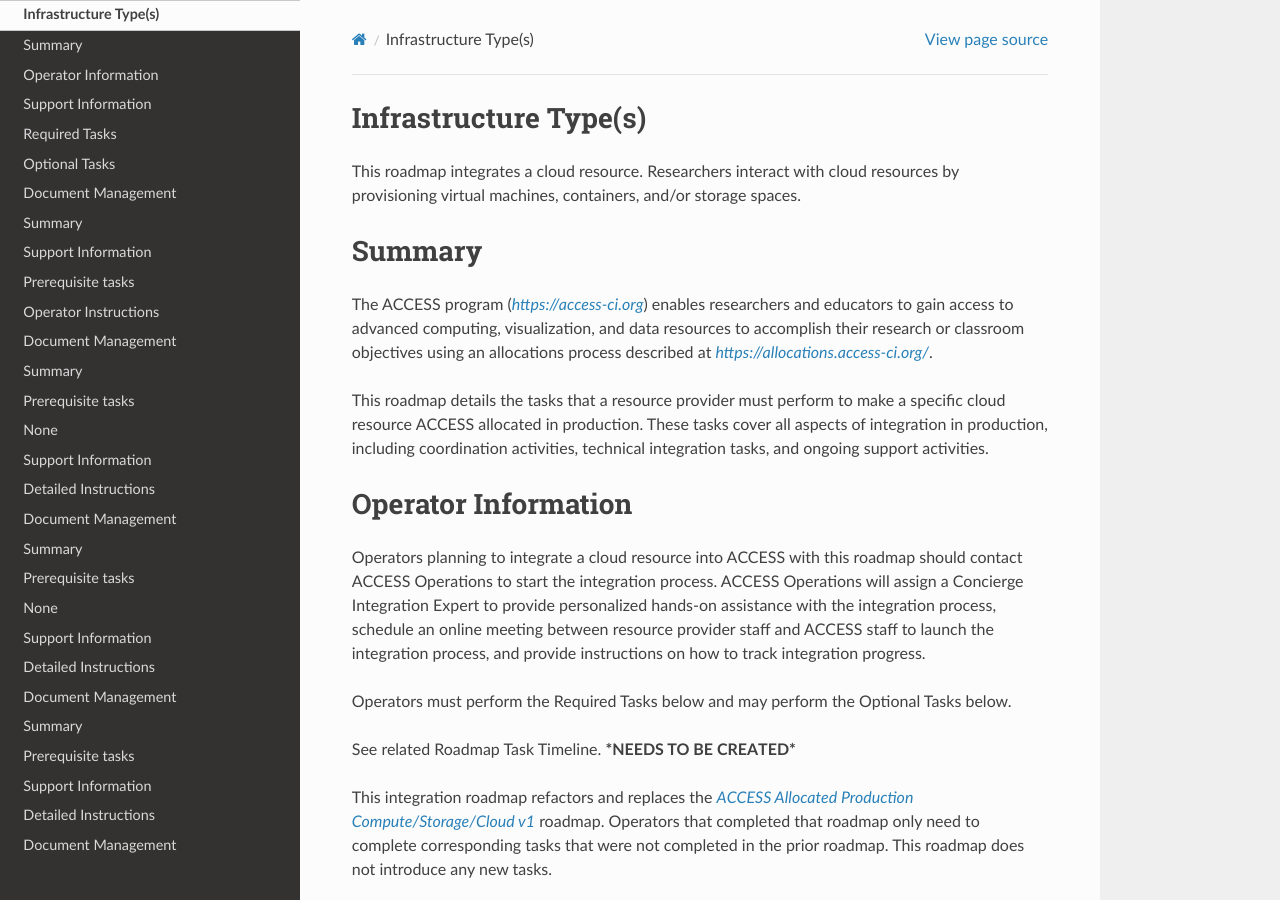
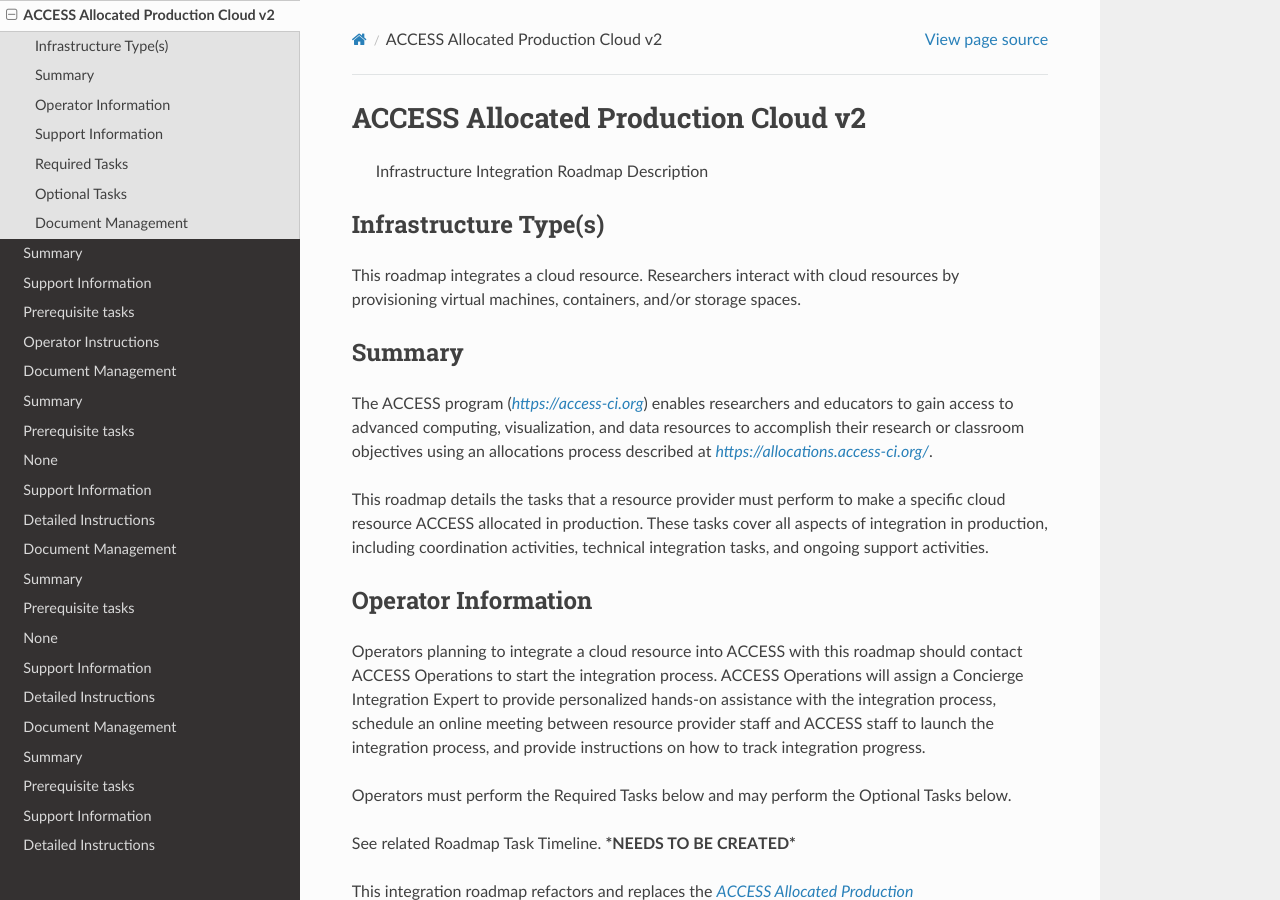
Before and after one commit to esiegmann/Integration_Roadmaps, a Sphinx documentation site: the page built from docs/source/ACCESS_Allocated_Production_Cloud_v2_-_Integration_Roadmap_Description.md, in a window 1280 px wide and 900 px high. Built offline with Sphinx 7.4.7 and the Read the Docs theme 2.0.0, drawn with Linux system fonts in a browser that asks for light colours.

Commit message:
Try Title->H1, Subtitle->normal text, and shifting sections to H2 and lower per Chris

```diff
--- a/docs/source/ACCESS_Allocated_Production_Cloud_v2_-_Integration_Roadmap_Description.md
+++ b/docs/source/ACCESS_Allocated_Production_Cloud_v2_-_Integration_Roadmap_Description.md
@@ -1,10 +1,14 @@
-# Infrastructure Type(s)
+# ACCESS Allocated Production Cloud v2
+
+> Infrastructure Integration Roadmap Description
+
+## Infrastructure Type(s)
 
 This roadmap integrates a cloud resource. Researchers interact with
 cloud resources by provisioning virtual machines, containers, and/or
 storage spaces.
 
-# Summary
+## Summary
 
 The ACCESS program ([*https://access-ci.org*](https://access-ci.org))
 enables researchers and educators to gain access to advanced computing,
@@ -18,7 +22,7 @@
 coordination activities, technical integration tasks, and ongoing
 support activities.
 
-# Operator Information
+## Operator Information
 
 Operators planning to integrate a cloud resource into ACCESS with this
 roadmap should contact ACCESS Operations to start the integration
@@ -44,7 +48,7 @@
 spreadsheet*](https://docs.google.com/spreadsheets/d/1ejgGUU-IVLEhTIXX3pmCNBSJ2e0yXwXxPpgZ2RHwM4Q/).
 **\*NEEDS UPDATING\***
 
-# Support Information
+## Support Information
 
 Resource providers needing assistance with roadmap activities may submit
 a ticket using the [*Support Portal ticket
@@ -70,7 +74,7 @@
 [*ACCESS RP Roadmaps
 FAQ*](https://docs.google.com/document/d/1VwYROB7sh4X_Tqvi_4XIkYD-jffBS4UykS6gEJesuQE/).
 
-# Required Tasks
+## Required Tasks
 
 1.  [*ACCESS Allocated Resource Integration Coordination
     > v1*](https://docs.google.com/document/d/1BRxGZ1c41Cexeck-th4ph3jJgqfJ7exs7glwTZQeDMg/edit?usp=share_link)
@@ -114,7 +118,7 @@
 14. [*Performance Data reporting
     > v1*](https://docs.google.com/document/d/1Tu3Z-3A-pUDmxs5iU1dtfBaReNSB7UkPLzWTErzST7c/edit?usp=share_link)
 
-# Optional Tasks
+## Optional Tasks
 
 1.  [*CONECTnet Integration
     > v1*](https://docs.google.com/document/d/1UbplfGyZZgfu3p98GTF-vv6xA40qHjSXjeWKM5fbykc/edit?usp=share_link)
@@ -125,7 +129,7 @@
 3.  [*Request RP/Site Staff Allocation
     > v1*](https://docs.google.com/document/d/1GaHU-7cA3bOFwMvwh3s-Ic9535ncfW741HGnxKFCIOc/edit?usp=share_link)
 
-# Document Management
+## Document Management
 
 **Status**: Draft
 
--- a/docs/source/ACCESS_Allocated_Production_Compute_v2_-_Integration_Roadmap_Description.md
+++ b/docs/source/ACCESS_Allocated_Production_Compute_v2_-_Integration_Roadmap_Description.md
@@ -1,4 +1,8 @@
-# Infrastructure Type(s)
+# ACCESS Allocated Production Compute v2
+
+> Infrastructure Integration Roadmap Description
+
+## Infrastructure Type(s)
 
 This roadmap integrates a high-performance computing “HPC” cluster
 ([*https://en.wikipedia.org/wiki/High-performance_computing*](https://en.wikipedia.org/wiki/High-performance_computing)).
@@ -10,7 +14,7 @@
 data, may use interactive or steared input, and may generate live or
 streamed visual output.
 
-# Summary
+## Summary
 
 The ACCESS program ([*https://access-ci.org*](https://access-ci.org))
 enables researchers and educators to gain access to advanced computing,
@@ -24,7 +28,7 @@
 in production, including coordination, technical integration tasks, and
 ongoing support activities.
 
-# Operator Information
+## Operator Information
 
 Operators planning to integrate an HPC resource into ACCESS with this
 roadmap should contact ACCESS Operations to start the integration
@@ -52,7 +56,7 @@
 spreadsheet*](https://docs.google.com/spreadsheets/d/1ejgGUU-IVLEhTIXX3pmCNBSJ2e0yXwXxPpgZ2RHwM4Q/).
 **\*NEEDS UPDATING\***
 
-# Support Information
+## Support Information
 
 Resource providers needing assistance with roadmap tasks may submit a
 ticket using the [*Support Portal ticket
@@ -80,7 +84,7 @@
 [*ACCESS RP Roadmaps
 FAQ*](https://docs.google.com/document/d/1VwYROB7sh4X_Tqvi_4XIkYD-jffBS4UykS6gEJesuQE/).
 
-# Required Tasks
+## Required Tasks
 
 1.  [*ACCESS Allocated Resource Integration Coordination
     > v1*](https://docs.google.com/document/d/1BRxGZ1c41Cexeck-th4ph3jJgqfJ7exs7glwTZQeDMg/edit?usp=share_link)
@@ -130,7 +134,7 @@
 16. [*Performance Data reporting
     > v1*](https://docs.google.com/document/d/1Tu3Z-3A-pUDmxs5iU1dtfBaReNSB7UkPLzWTErzST7c/edit?usp=share_link)
 
-# Optional Tasks
+## Optional Tasks
 
 1.  [*CONECTnet Integration
     > v1*](https://docs.google.com/document/d/1UbplfGyZZgfu3p98GTF-vv6xA40qHjSXjeWKM5fbykc/edit?usp=share_link)
@@ -144,7 +148,7 @@
 4.  [*Request RP/Site Staff Allocation
     > v1*](https://docs.google.com/document/d/1GaHU-7cA3bOFwMvwh3s-Ic9535ncfW741HGnxKFCIOc/edit?usp=share_link)
 
-# Document Management
+## Document Management
 
 **Status**: Draft
 
--- a/docs/source/ACCESS_Allocated_Production_Storage_v2_-_Integration_Roadmap_Description.md
+++ b/docs/source/ACCESS_Allocated_Production_Storage_v2_-_Integration_Roadmap_Description.md
@@ -1,10 +1,14 @@
-# Infrastructure Type(s)
+# ACCESS Allocated Production Storage v2
+
+> Infrastructure Integration Roadmap Description
+
+## Infrastructure Type(s)
 
 This roadmap integrates a storage resource. Researchers interact with
 storage by writing and reading data files from storage via storage
 interfaces.
 
-# Summary
+## Summary
 
 The ACCESS program ([*https://access-ci.org*](https://access-ci.org))
 enables researchers and educators to gain access to advanced computing,
@@ -18,7 +22,7 @@
 coordination activities, technical integration tasks, and ongoing
 support activities.
 
-# Operator Information
+## Operator Information
 
 Operators planning to integrate storage into ACCESS with this roadmap
 should contact ACCESS Operations to start the integration process.
@@ -44,7 +48,7 @@
 spreadsheet*](https://docs.google.com/spreadsheets/d/1ejgGUU-IVLEhTIXX3pmCNBSJ2e0yXwXxPpgZ2RHwM4Q/).
 **\*NEEDS UPDATING\***
 
-# Support Information
+## Support Information
 
 Resource providers needing assistance with roadmap activities may submit
 a ticket using the [*Support Portal ticket
@@ -70,7 +74,7 @@
 [*ACCESS RP Roadmaps
 FAQ*](https://docs.google.com/document/d/1VwYROB7sh4X_Tqvi_4XIkYD-jffBS4UykS6gEJesuQE/).
 
-# Required Tasks
+## Required Tasks
 
 1.  [*ACCESS Allocated Resource Integration Coordination
     > v1*](https://docs.google.com/document/d/1BRxGZ1c41Cexeck-th4ph3jJgqfJ7exs7glwTZQeDMg/edit?usp=share_link)
@@ -117,7 +121,7 @@
 15. [*Performance Data reporting
     > v1*](https://docs.google.com/document/d/1Tu3Z-3A-pUDmxs5iU1dtfBaReNSB7UkPLzWTErzST7c/edit?usp=share_link)
 
-# Optional Tasks
+## Optional Tasks
 
 1.  [*CONECTnet Integration
     > v1*](https://docs.google.com/document/d/1UbplfGyZZgfu3p98GTF-vv6xA40qHjSXjeWKM5fbykc/edit?usp=share_link)
@@ -128,7 +132,7 @@
 3.  [*Request RP/Site Staff Allocation
     > v1*](https://docs.google.com/document/d/1GaHU-7cA3bOFwMvwh3s-Ic9535ncfW741HGnxKFCIOc/edit?usp=share_link)
 
-# Document Management
+## Document Management
 
 **Status**: Draf
 
```
Also changed, not shown: 3 other files.
